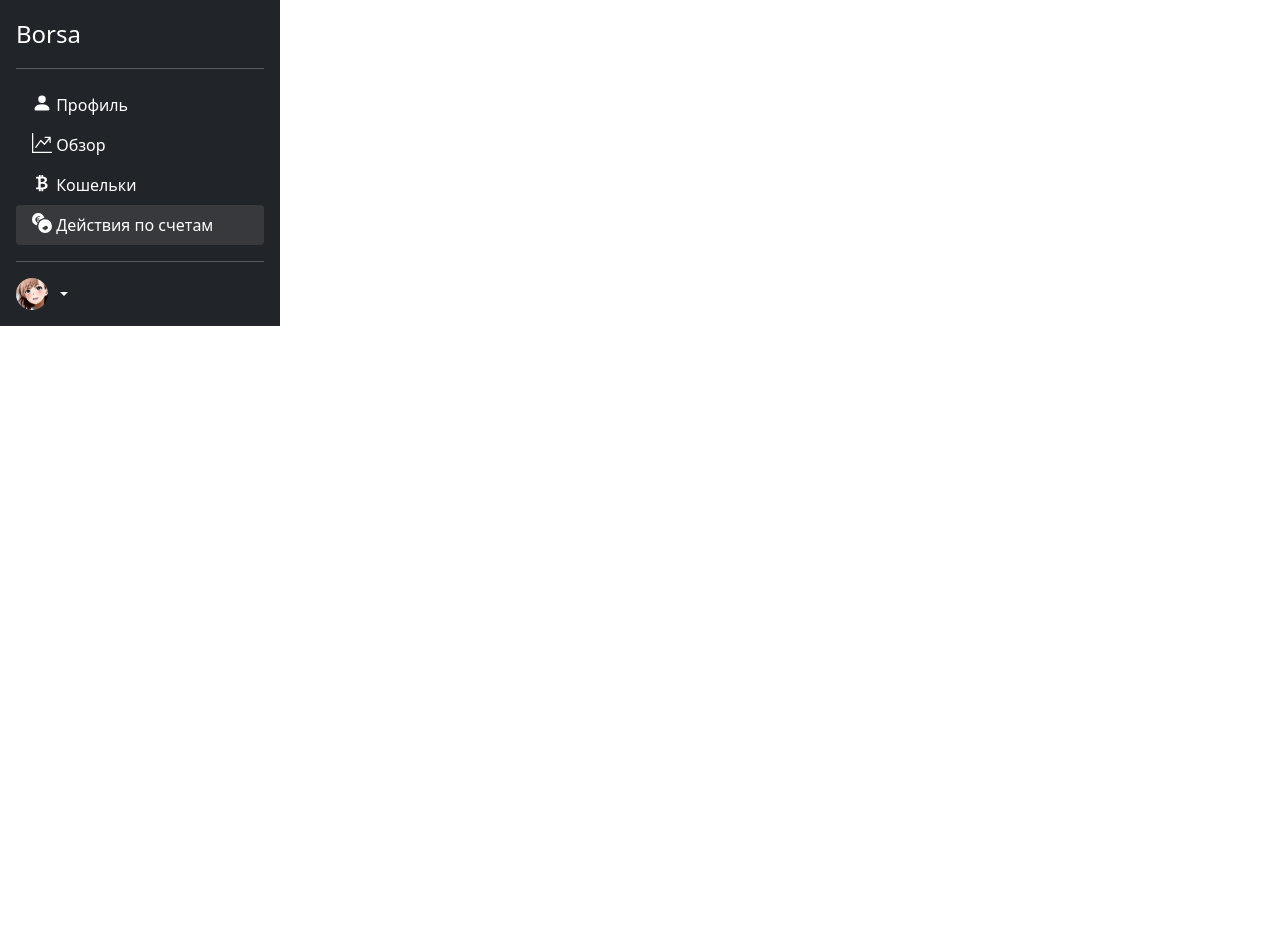
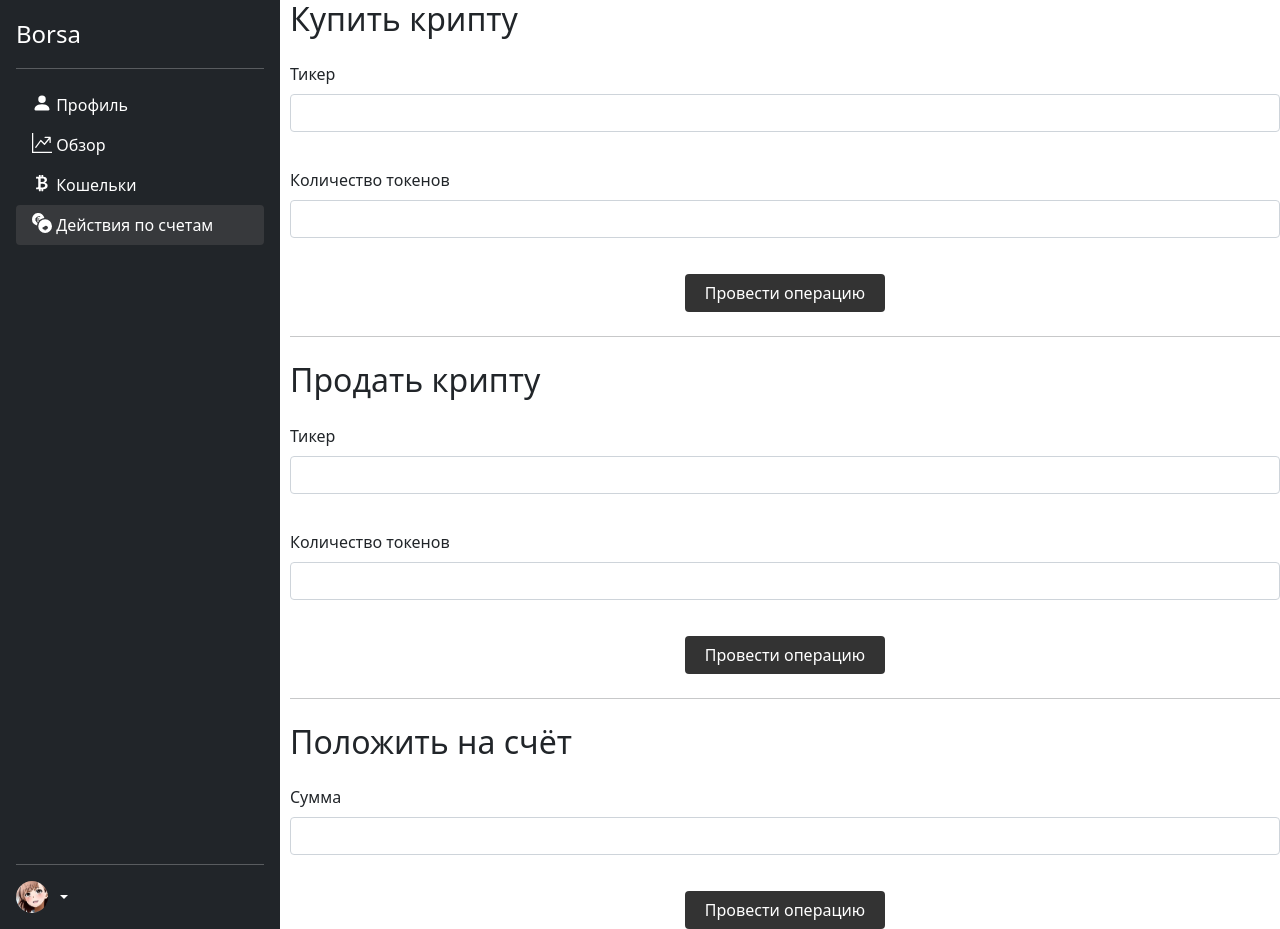
Before and after one commit to relsa228/Python-university-projects, a Django app: page /user/deposit/ in a window 1280 px wide. Run offline with Django 4.2, Linux system fonts and the light colour scheme.

Commit message:
Вьюшка для депозитов

```diff
--- a/LR_3_4/home_page/templates/home_page/index.html
+++ b/LR_3_4/home_page/templates/home_page/index.html
@@ -31,13 +31,13 @@
   {% if request.user.username == '' %}
   <div class="navbar-nav">
     <div class="nav-item text-nowrap">
-      <a class="nav-link px-3" href="login/">Log in</a>
+      <a class="nav-link px-3" href="/./login/">Log in</a>
     </div>
   </div>
 
   <div class="navbar-nav">
     <div class="nav-item text-nowrap">
-      <a class="nav-link px-3" href="reg/">Sign up</a>
+      <a class="nav-link px-3" href="/./reg/">Sign up</a>
     </div>
   </div>
   {% else %}
--- a/LR_3_4/login_singup_page/forms.py
+++ b/LR_3_4/login_singup_page/forms.py
@@ -64,6 +64,7 @@
             'class': 'form-control',
             'type': 'password',
             'id': 'floatingPassword',
+            'placeholder': 'Пароль',
             'required': True
         }),
     }
--- a/LR_3_4/user_page/templates/user_page/deposit.html
+++ b/LR_3_4/user_page/templates/user_page/deposit.html
@@ -1,13 +1,69 @@
 {%extends "user_page/index.html" %}
+{% load static %}
 
+{% block includes %}
+    <link href="{% static 'user_page/css/profile.css' %}" rel="stylesheet">
+    <link href="{% static 'user_page/css/deposit.css' %}" rel="stylesheet">
+{% endblock %}
 
-<!DOCTYPE html>
-<html lang="en">
-<head>
-    <meta charset="UTF-8">
-    <title>Title</title>
-</head>
-<body>
+{% block divs %}
+<main>
+    <form method="post">
+        {% csrf_token %}
+        <div class="row g-3">
+            <h2>Купить крипту</h2>
 
-</body>
-</html>
+            <div class="col-12">
+                <label for="firstName" class="form-label">Тикер</label>
+                <input type="text" class="form-control" id="firstName" value={{ request.user.first_name }}>
+            </div>
+
+            <div class="col-12">
+                <label for="lastName" class="form-label">Количество токенов</label>
+                <input type="text" class="form-control" id="firstName" value={{ request.user.last_name }}>
+            </div>
+
+            <div class="container justify-content-center">
+                <button class="btn" type="submit" id="aprove_btn">Провести операцию</button>
+            </div>
+        </div>
+    </form>
+    <hr class="my-4">
+    <form method="post">
+        {% csrf_token %}
+        <div class="row g-3">
+            <h2>Продать крипту</h2>
+
+            <div class="col-12">
+                <label for="firstName" class="form-label">Тикер</label>
+                <input type="text" class="form-control" id="firstName" value={{ request.user.first_name }}>
+            </div>
+
+            <div class="col-12">
+                <label for="lastName" class="form-label">Количество токенов</label>
+                <input type="text" class="form-control" id="firstName" value={{ request.user.last_name }}>
+            </div>
+
+            <div class="container justify-content-center">
+                <button class="btn" type="submit" id="aprove_btn">Провести операцию</button>
+            </div>
+        </div>
+    </form>
+    <hr class="my-4">
+    <form method="post">
+        {% csrf_token %}
+        <div class="row g-3">
+            <h2 class="justify-content-center">Положить на счёт</h2>
+
+            <div class="col-12">
+                <label for="lastName" class="form-label">Сумма</label>
+                <input type="text" class="form-control" id="firstName" value={{ request.user.last_name }}>
+            </div>
+
+            <div class="container justify-content-center">
+                <button class="btn" type="submit" id="aprove_btn">Провести операцию</button>
+            </div>
+        </div>
+    </form>
+</main>
+{% endblock %}
--- a/LR_3_4/user_page/views.py
+++ b/LR_3_4/user_page/views.py
@@ -2,7 +2,7 @@
 from django.views.generic.edit import CreateView
 
 from .forms import RedactForm
-from .utils import get_wallets
+from .utils import get_wallets, get_profit
 
 
 class RedactUserView(CreateView):
@@ -17,24 +17,32 @@
 
 def wallet(request):
     crypto_wallets, usd_wallet = get_wallets(request.user.username)
+    crypto_profit = get_profit(crypto_wallets)
+
     data = {
         'btc_acc_count': crypto_wallets["BTC"].token_count,
         'btc_acc_price': crypto_wallets["BTC"].usd_count,
+        'btc_profit': crypto_profit["BTC"],
 
         'eth_acc_count': crypto_wallets["ETH"].token_count,
         'eth_acc_price': crypto_wallets["ETH"].usd_count,
+        'eth_profit': crypto_profit["ETH"],
 
         'xrp_acc_count': crypto_wallets["XRP"].token_count,
         'xrp_acc_price': crypto_wallets["XRP"].usd_count,
+        'xrp_profit': crypto_profit["XRP"],
 
         'zec_acc_count': crypto_wallets["ZEC"].token_count,
         'zec_acc_price': crypto_wallets["ZEC"].usd_count,
+        'zec_profit': crypto_profit["ZEC"],
 
         'ltc_acc_count': crypto_wallets["LTC"].token_count,
         'ltc_acc_price': crypto_wallets["LTC"].usd_count,
+        'ltc_profit': crypto_profit["LTC"],
 
         'dash_acc_count': crypto_wallets["DASH"].token_count,
         'dash_acc_price': crypto_wallets["DASH"].usd_count,
+        'dash_profit': crypto_profit["DASH"],
 
         'usd_acc': usd_wallet
     }
```
Also changed, not shown: LR_3_4/home_page/views.py (+8 -36 lines), LR_3_4/login_singup_page/templates/login_singup_page/login_page.html (+5 -13 lines), LR_3_4/user_page/templates/user_page/wallet.html (+6 -6 lines).
